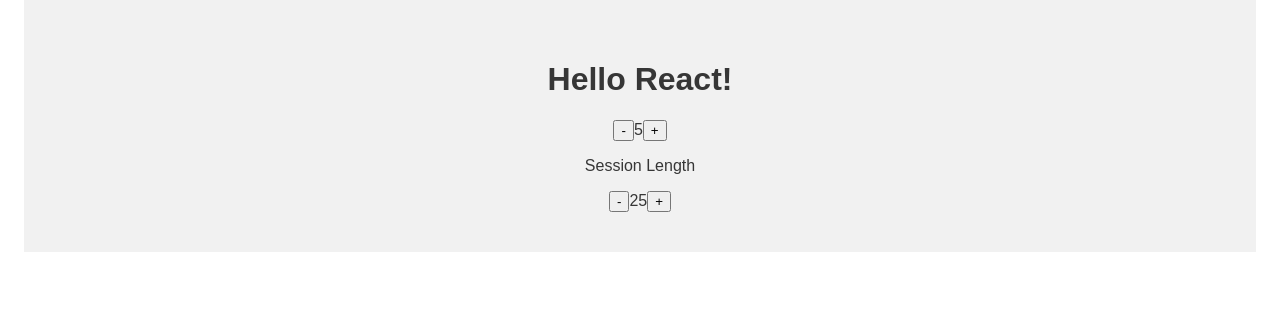
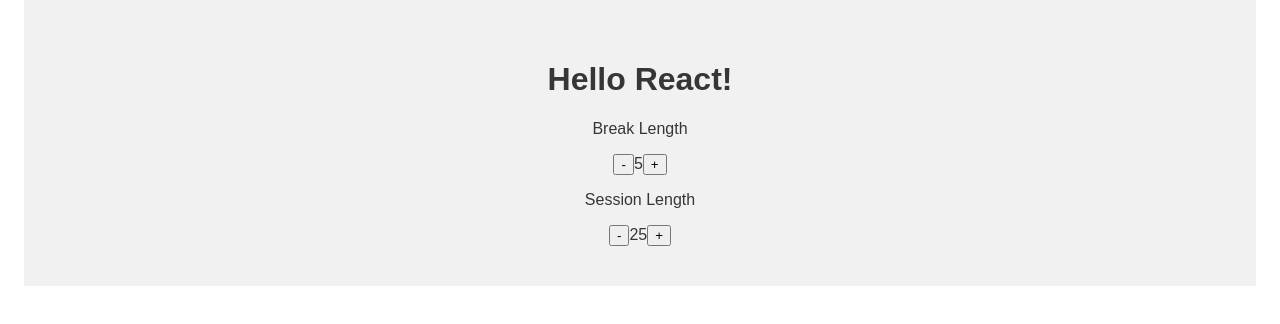
Before and after one commit to darbazali/pomodoro-clock, a React (Vite) app: page / in a window 1280 px wide. Shown: the top 324 px of the page. Built offline with nearby package versions, Linux system fonts and the light colour scheme.

Commit message:
add classNames to BreakController

```diff
--- a/src/App.js
+++ b/src/App.js
@@ -2,7 +2,7 @@
 import { render } from "react-dom";
 
 import BreakController from "./components/BreakController";
-import SessionController from './components/SessionController';
+import SessionController from "./components/SessionController";
 
 const App = () => {
   return (
--- a/src/components/BreakController.js
+++ b/src/components/BreakController.js
@@ -3,6 +3,11 @@
 const BreakController = (props) => {
   return (
     <div id="break-label">
+      <div className="control-name">
+        <p>Break Length</p>
+      </div>
+
+      <div className="controls">
         <button id="break-decrement" onClick={props.handleBreakDec}>
           -
         </button>
@@ -11,6 +16,7 @@
           +
         </button>
       </div>
+    </div>
   );
 };
 
```
Also changed, not shown: src/components/SessionController.js (line endings or trailing spaces). Lines whose indentation alone changed are shown as unchanged.
